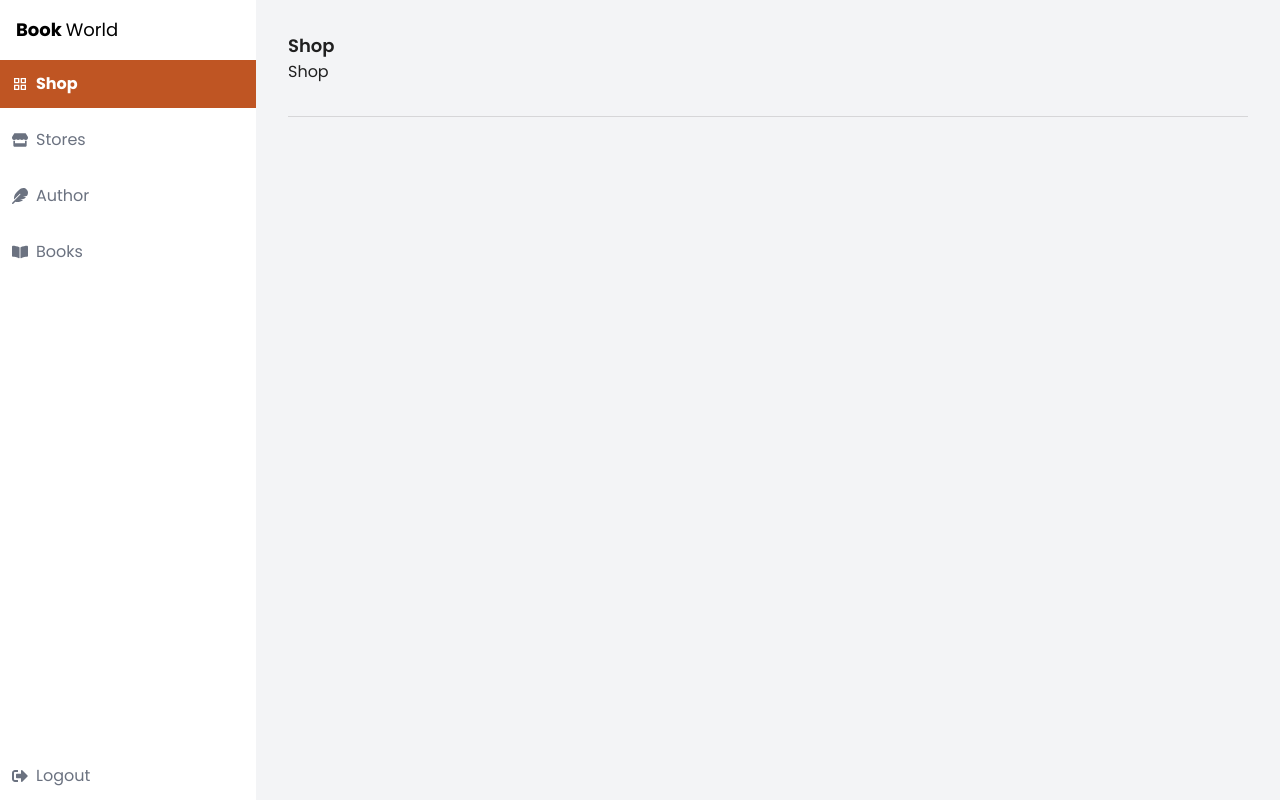
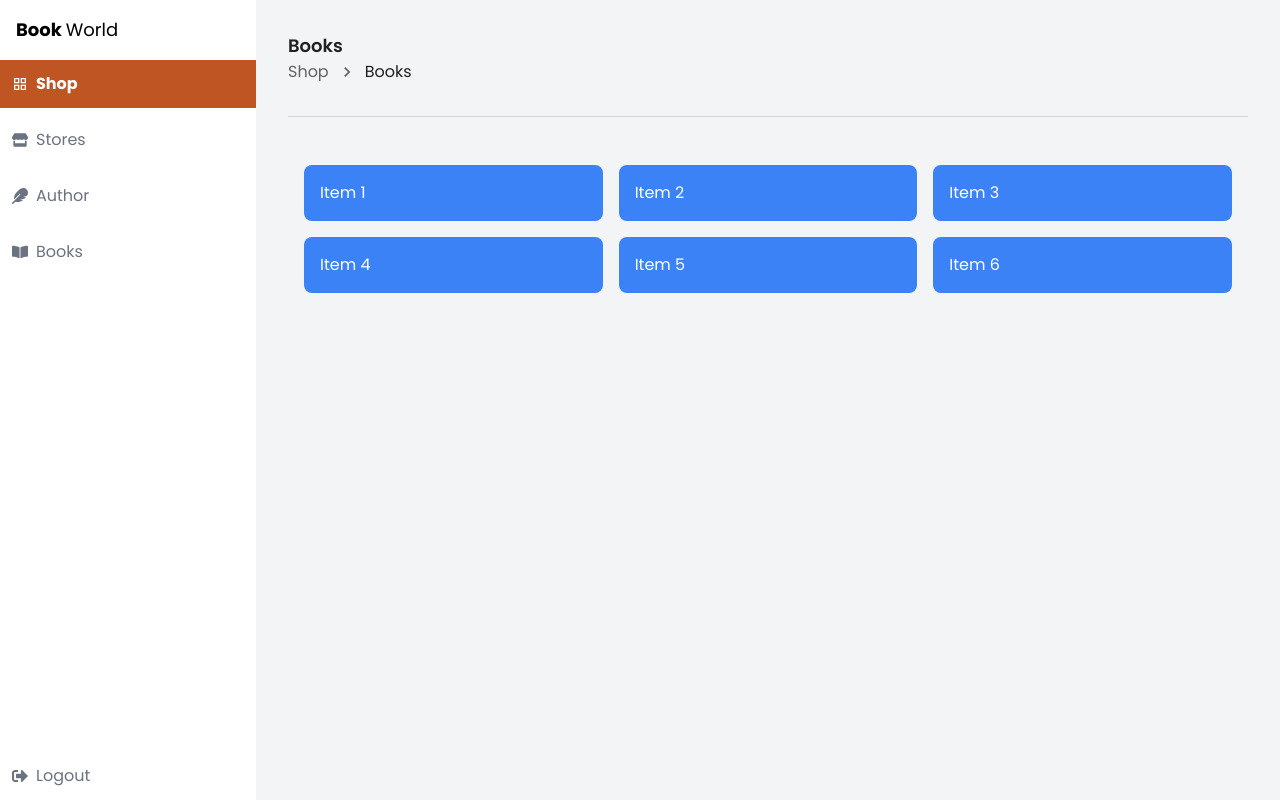
Before and after one commit to aahmedramy1/bookworld, a React (Create React App) app: page /shop/books in a window 1280 px wide. Before the commit this address led to /shop. Built offline with nearby package versions, Linux system fonts and the light colour scheme.

Commit message:
feat: /shop/books

```diff
--- a/src/components/Sidebar.jsx
+++ b/src/components/Sidebar.jsx
@@ -7,7 +7,7 @@
     const location = useLocation(); // <-- Get current path
 
     const menuItems = [
-        { icon: <MdGridView />, text: "Shop", path: "/shop" },
+        { icon: <MdGridView />, text: "Shop", path: "/shop/books" },
         { icon: <FaStore />, text: "Stores", path: "/stores" },
         { icon: <FaFeather />, text: "Author", path: "/admin/authors" },
         { icon: <FaBookOpen />, text: "Books", path: "/admin/books" },
--- a/src/pages/Home.jsx
+++ /dev/null
@@ -1,10 +0,0 @@
-const Home = () => {
-    return (
-        <div>
-            <h1>Home</h1>
-            <p>This is the Home page.</p>
-        </div>
-    );
-}
-
-export default Home;
--- /dev/null
+++ b/src/pages/Shop.jsx
@@ -0,0 +1,13 @@
+const Shop = () => {
+    return (
+        <div className="grid grid-cols-3 gap-4 p-4">
+            <div className="bg-blue-500 text-white p-4 rounded-lg">Item 1</div>
+            <div className="bg-blue-500 text-white p-4 rounded-lg">Item 2</div>
+            <div className="bg-blue-500 text-white p-4 rounded-lg">Item 3</div>
+            <div className="bg-blue-500 text-white p-4 rounded-lg">Item 4</div>
+            <div className="bg-blue-500 text-white p-4 rounded-lg">Item 5</div>
+            <div className="bg-blue-500 text-white p-4 rounded-lg">Item 6</div>
+        </div>
+    )
+}
+export default Shop;
--- a/src/router/routes.jsx
+++ b/src/router/routes.jsx
@@ -1,5 +1,5 @@
 import {  Routes, Route, Navigate } from 'react-router-dom';
-import Home from '../pages/Home';
+import Shop from '../pages/Shop';
 import Books from "../pages/Books";
 import Authors from "../pages/Authors";
 
@@ -7,7 +7,7 @@
 const AppRouter = () => {
     return (
         <Routes>
-            <Route path="/" element={<Home />} />
+            <Route path="/shop/books" element={<Shop />} />
             <Route path="/admin/books" element={<Books />} />
             <Route path="/admin/authors" element={<Authors />} />
             <Route path="*" element={<Navigate to="/shop" replace />} />
```
